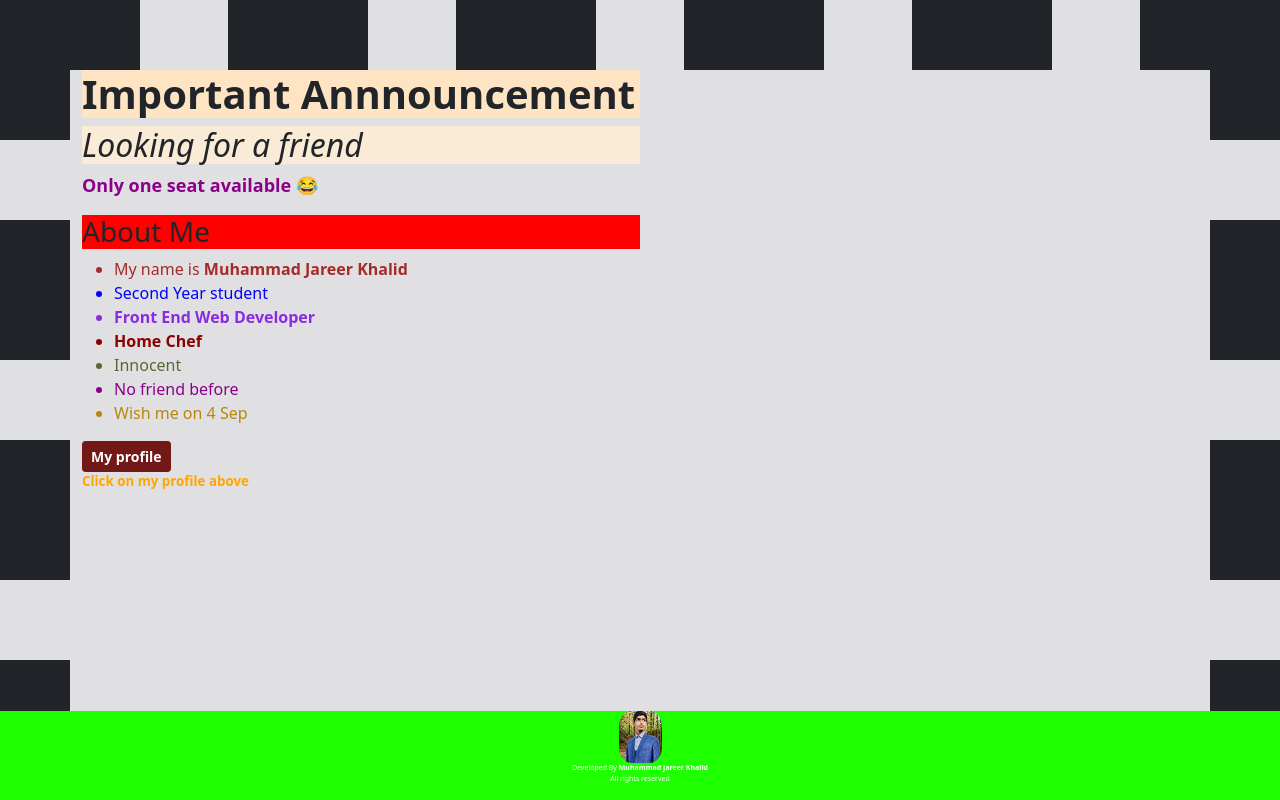
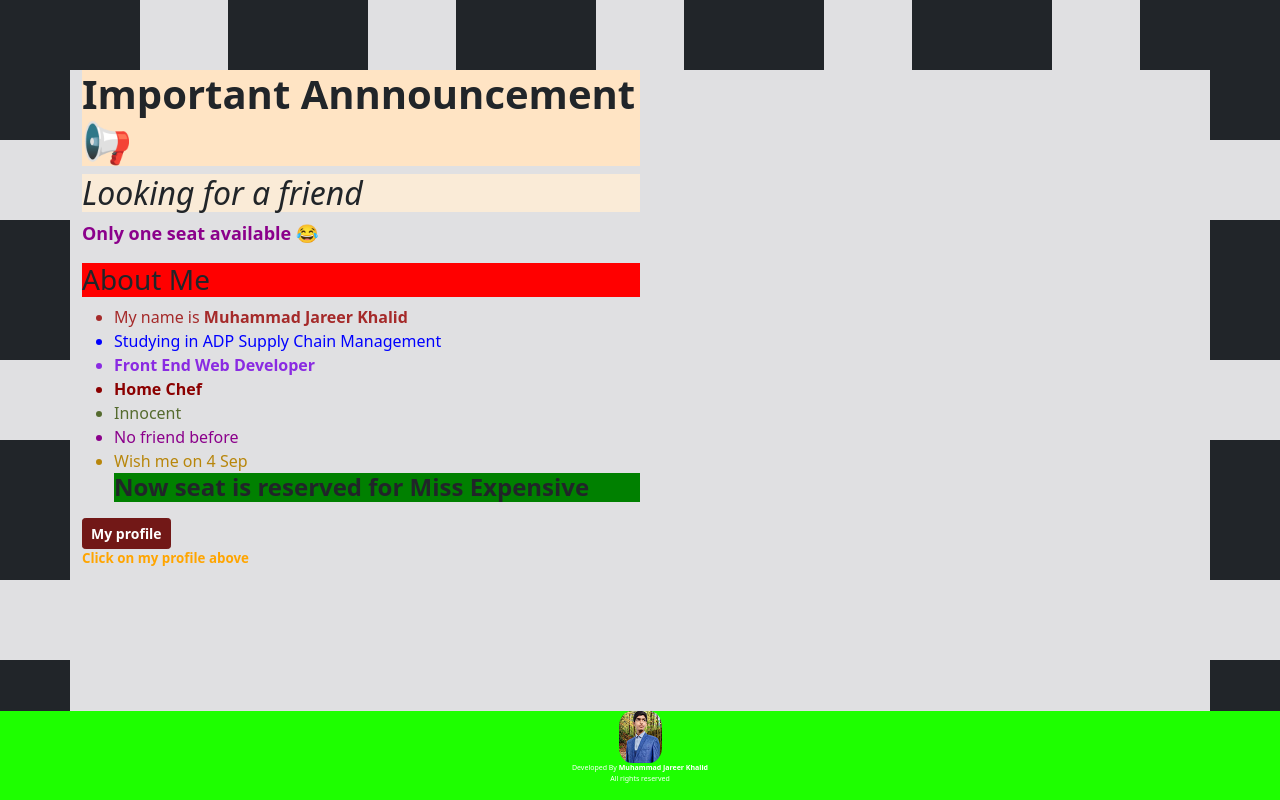
Before and after one commit to muhammad-jareer-Khalid/Mybios.github.io, a plain HTML site: page index.html in a window 1280 px wide. Drawn offline with Linux system fonts and the light colour scheme.

Commit message:
Update index.html

```diff
--- a/index.html
+++ b/index.html
@@ -26,7 +26,7 @@
 
                 <div class="col-12 col-lg-6">
 
-                    <h1><b>Important Annnouncement</b></h1>
+                    <h1><b>Important Annnouncement 📢</b></h1>
 
                     <h2><i>Looking for a friend</i></h2>
                     <p id="seat"><b>Only one seat available <b id="emoji">😂</b></b></p>
@@ -37,7 +37,7 @@
 
                         <li id="name">My name is <b>Muhammad Jareer Khalid</b></li>
 
-                        <li id="student">Second Year student</li>
+                        <li id="student">Studying in ADP Supply Chain Management</li>
 
                         <li id="web"><b>Front End Web Developer</b></li>
 
@@ -49,8 +49,10 @@
 
                         <li id="birth">Wish me on 4 Sep</li>
 
+                    <h4><b>Now seat is reserved for Miss Expensive</b></h4>
+
                     </ul>
-                    <a class="btn btn-primary btn-sm " href="https://www.instagram.com/i_know_youvery_well/" role="button"><b>My profile</b></a></a>
+                    <a class="btn btn-primary btn-sm " href="https://www.instagram.com/muhammadjareerkhalid/" role="button"><b>My profile</b></a></a>
                     <p id="profile"><b>Click on my profile above</b></p>
                 </div>
 
@@ -105,7 +107,11 @@
             background-color: red;
 
         }
+        h4{
 
+            background-color: green;
+
+        }
         h1:hover{
 
             background-color: aqua;
```
